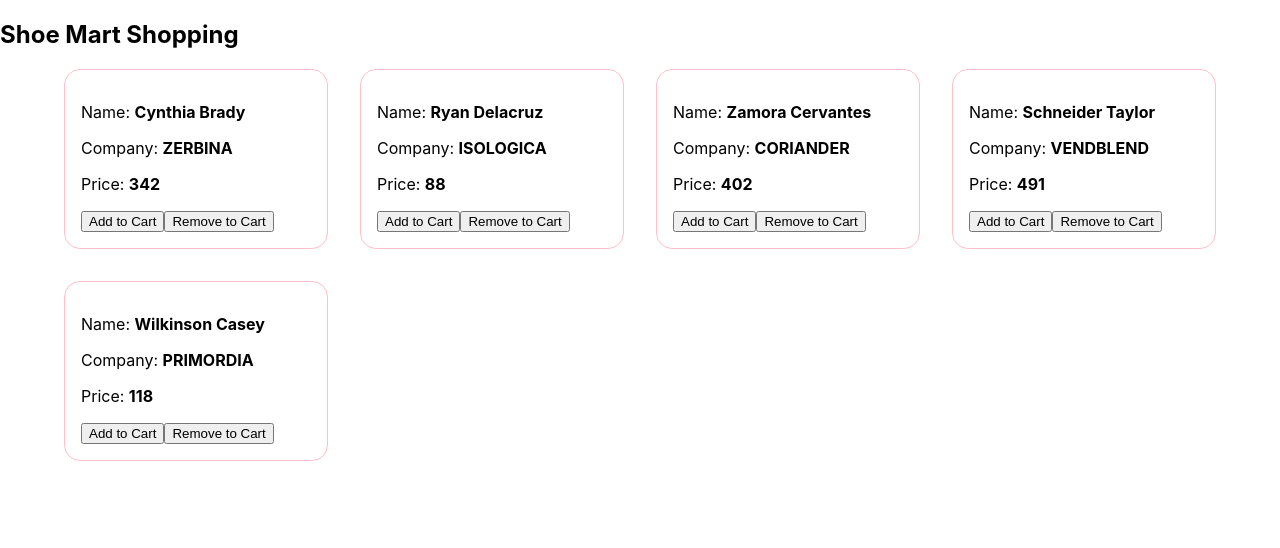
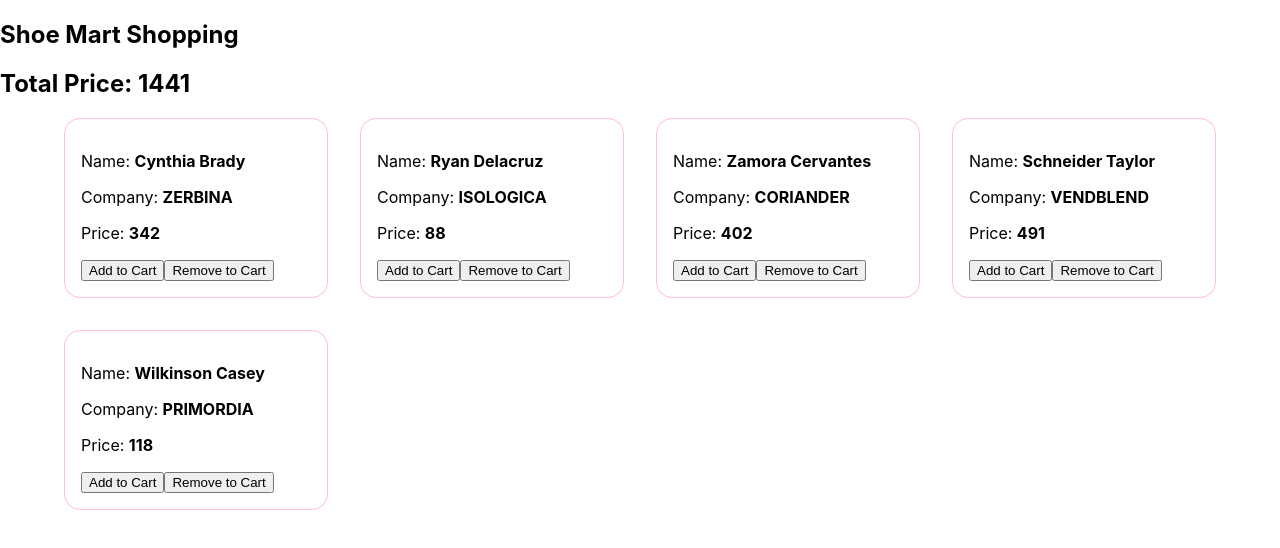
Before and after one commit to ruhulamin111/react-data-storage, a React (Create React App) app: page / in a window 1280 px wide. Shown: the top 548 px of the page. Built offline with nearby package versions, Linux system fonts and the light colour scheme.

Commit message:
total price updated

```diff
--- a/src/components/Cosmetics/Cosmetics.js
+++ b/src/components/Cosmetics/Cosmetics.js
@@ -1,4 +1,5 @@
 import React, { useEffect, useState } from 'react';
+import { totalPrice } from '../../utilities/fakedb';
 import Item from '../Item/item';
 import './Cosmetics.css'
 
@@ -10,7 +11,11 @@ const Cosmetics = () => {
             .then(data => setCosmetics(data))
     }, [])
 
+    const total = totalPrice(cosmetics);
+
     return (
+        <div>
+            <h2>Total Price: {total}</h2>
             <div className='cosmetic'>
                 {
                     cosmetics.map(cosmetic => <Item
@@ -19,6 +24,7 @@ const Cosmetics = () => {
                     ></Item>)
                 }
             </div>
+        </div>
     );
 };
 
--- a/src/utilities/fakedb.js
+++ b/src/utilities/fakedb.js
@@ -38,8 +38,16 @@ const deleteShoppingCart = () => {
     localStorage.removeItem('shopping-cart');
 }
 
+const totalPrice = products => {
+    const totalReduce = (previous, current) => previous + current.price;
+    const total = products.reduce(totalReduce, 0);
+    return total;
+}
+
+
 export {
     addToDb,
     removeFromDb,
-    deleteShoppingCart
+    deleteShoppingCart,
+    totalPrice
 };
```
Lines whose indentation alone changed are shown as unchanged.
